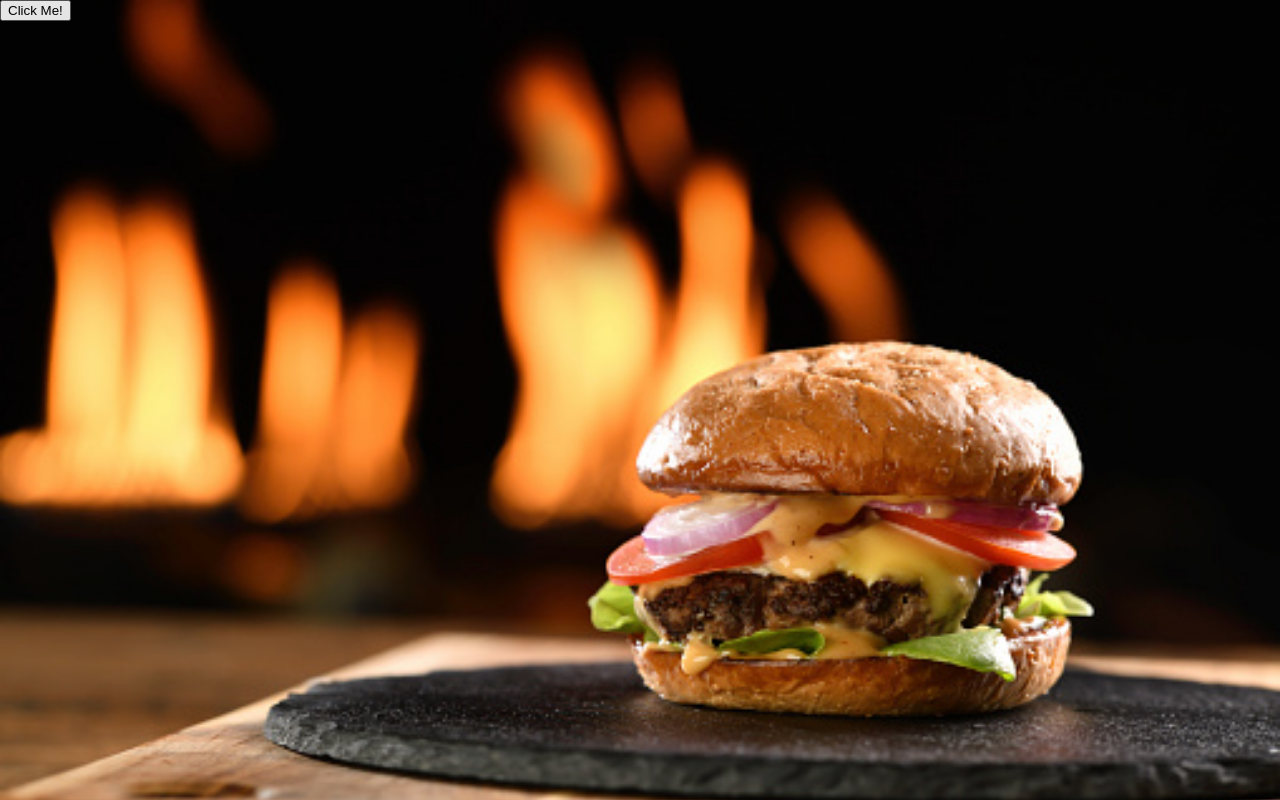
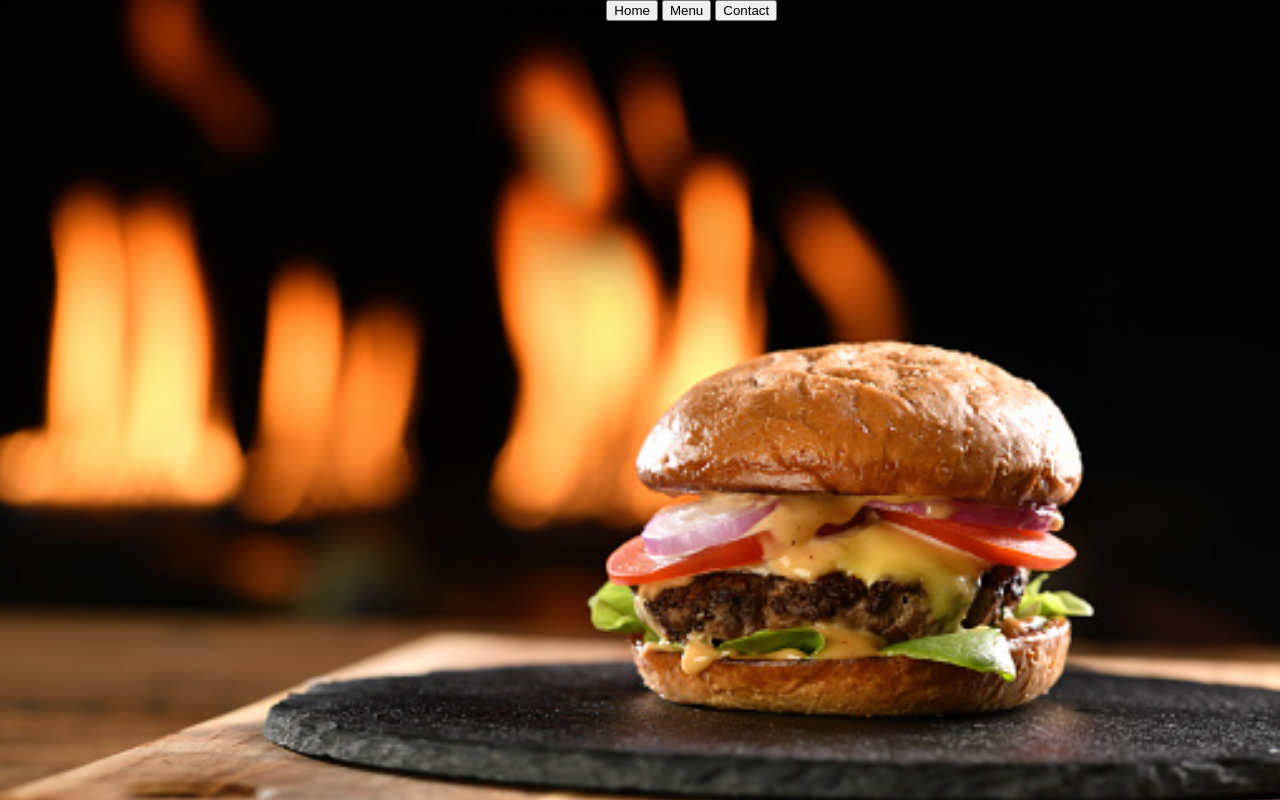
Before and after one commit to ahmedhosssam/restaurant-page, a website built with webpack: page dist/index.html in a window 1280 px wide. Built offline with Linux system fonts and the light colour scheme; files that its build step writes are made by us from their sources.

Commit message:
add html header

```diff
--- a/src/style.css
+++ b/src/style.css
@@ -3,4 +3,13 @@ body {
   padding: 0;
   background-image: url('../assets/background.jpg');
   background-size: cover;
+  display: flex;
+  flex-direction: column;
 }
+
+header {
+  display: flex;
+  flex-direction: column;
+  align-items: center;
+  justify-content: center;
+}
```
Also changed, not shown: dist/index.html, dist/main.js.
